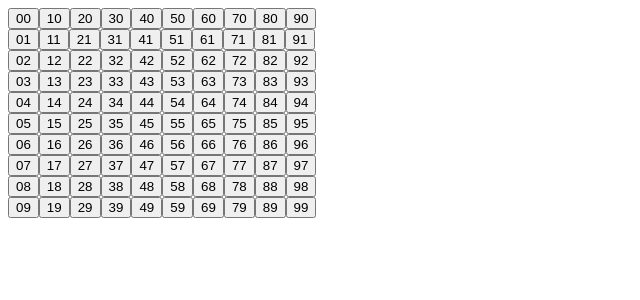
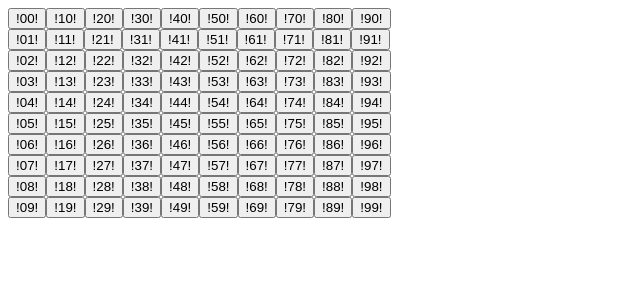
Before and after one commit to ByteWither/minesweeper, a React app: page / in a window 1280 px wide. Shown: the top 300 px of the page, without its empty margins (0-640 px from the left). Built offline with nearby package versions, Linux system fonts and the light colour scheme.

Commit message:
feat(field): add mouse events

```diff
--- a/src/App/Board.tsx
+++ b/src/App/Board.tsx
@@ -4,7 +4,7 @@ import { Field } from "./Field"
 function boardRow(i: number) {
     const fields = []
     for (let j: number = 0; j < 10; j++) {
-        fields.push(<Field key={j.toString()} x={j} y={i}></Field>)
+        fields.push(<Field key={j.toString()} value="" x={j} y={i}></Field>)
     }
     return fields
 }
--- a/src/App/Field.tsx
+++ b/src/App/Field.tsx
@@ -1,15 +1,26 @@
 import React from "react"
 
 export interface StandardComponentProps {
+    value: string
     x: number
     y: number
 }
 
-export function Field({ x, y }: StandardComponentProps) {
+export function Field({ value, x, y }: StandardComponentProps) {
+    function leftClick() {
+        console.log("left!")
+        return (value = "left")
+    }
+
+    function rightClick(e: React.MouseEvent) {
+        e.preventDefault()
+        console.log("right!")
+        return (value = "right")
+    }
     return (
-        <button>
-            {x}
-            {y}
+        <button onClick={leftClick} onContextMenu={rightClick}>
+            {value}!{x}
+            {y}!
         </button>
     )
 }
```
